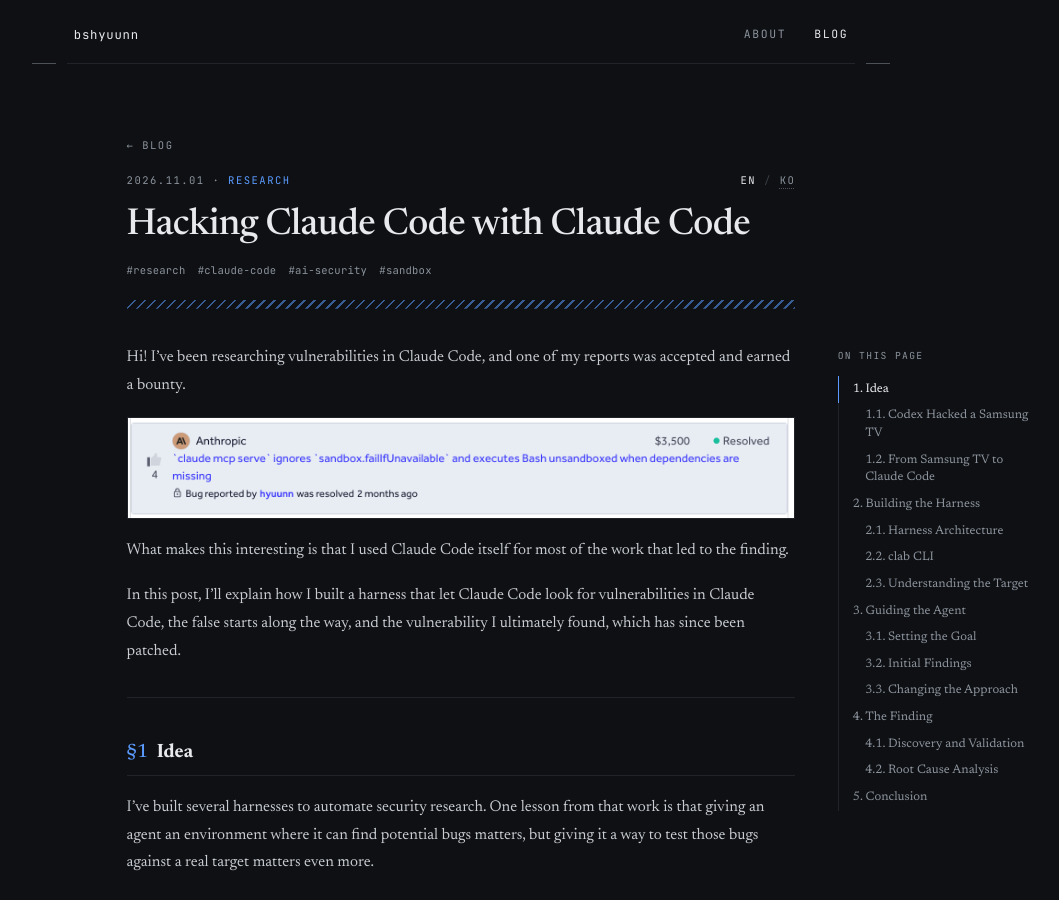
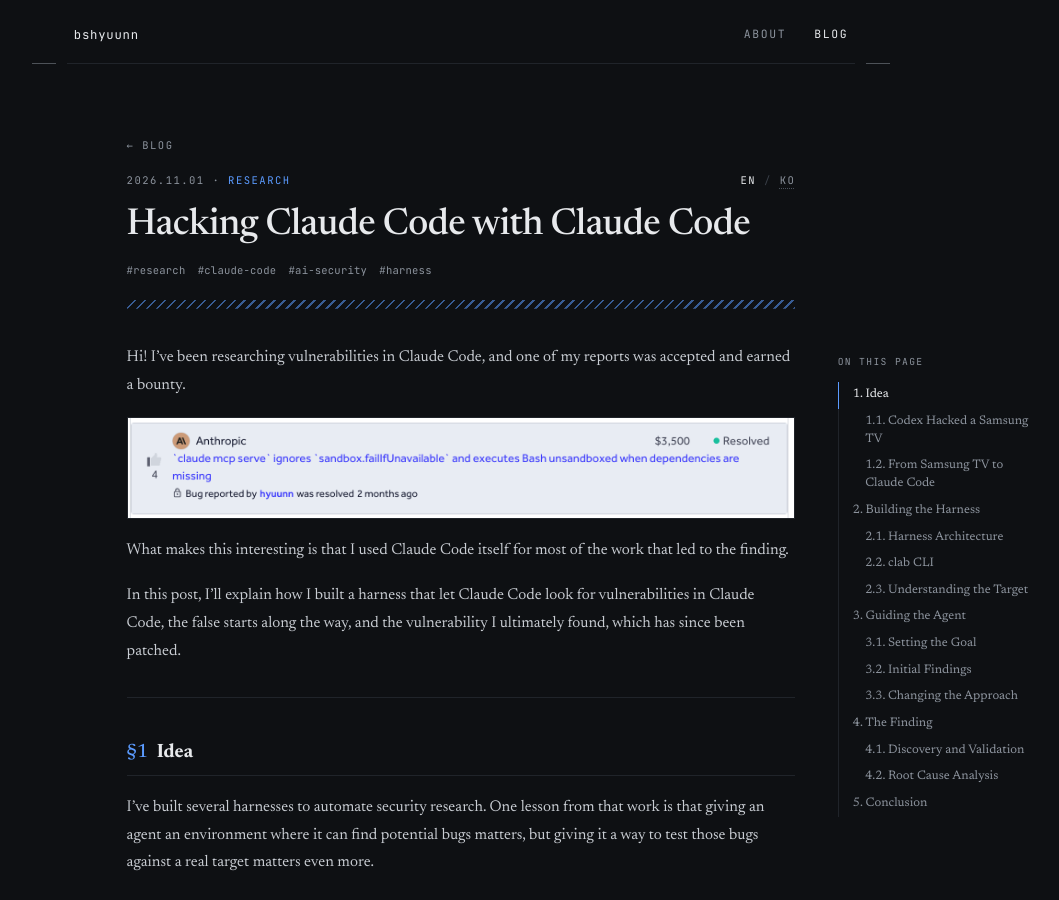
Before and after one commit to bshyuunn/bshyuunn.github.io, a Jekyll site: the page built from _posts/en/2026-11-01-Hacking-Claude-Code-with-Claude-Code.md, in a window 1280 px wide and 900 px high. Shown: the whole window, without its empty margins (179-1238 px from the left). Built offline with Jekyll 4.4.1, drawn with Linux system fonts in a browser that asks for light colours.

Commit message:
Remove private slide, restore original Hackingcamp PDF, and update tags

```diff
--- a/_posts/en/2026-11-01-Hacking-Claude-Code-with-Claude-Code.md
+++ b/_posts/en/2026-11-01-Hacking-Claude-Code-with-Claude-Code.md
@@ -4,7 +4,7 @@ title: "Hacking Claude Code with Claude Code"
 categories:
   - Research
 author: Songhyun Bae
-tags: [research, claude-code, ai-security, sandbox]
+tags: [research, claude-code, ai-security, harness]
 short: "Hacking Claude Code"
 ---
 
```
Also changed, not shown: _posts/ko/2026-11-01-Hacking-Claude-Code-with-Claude-Code.md (+1 -1 lines), 2 other files.
